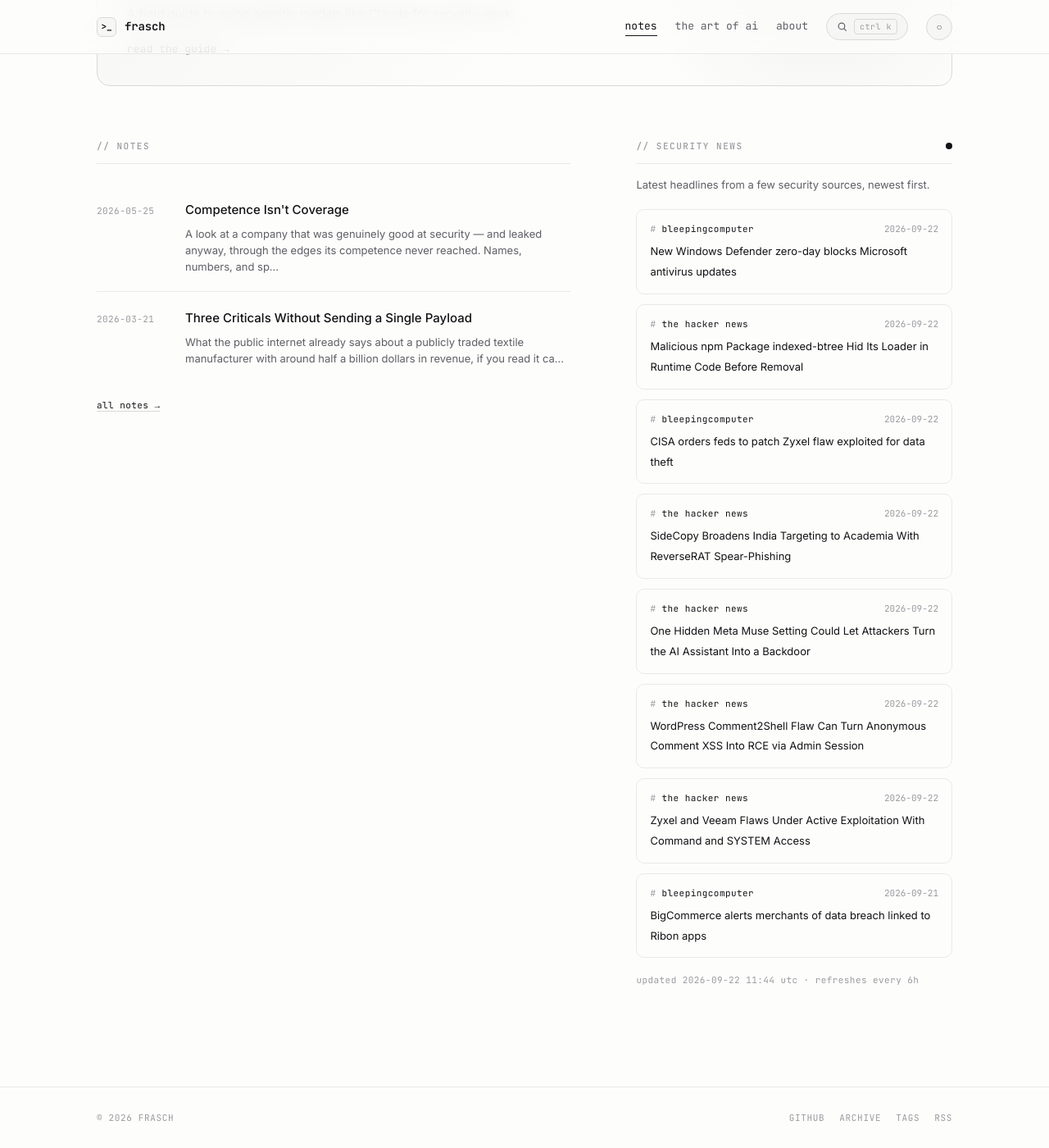
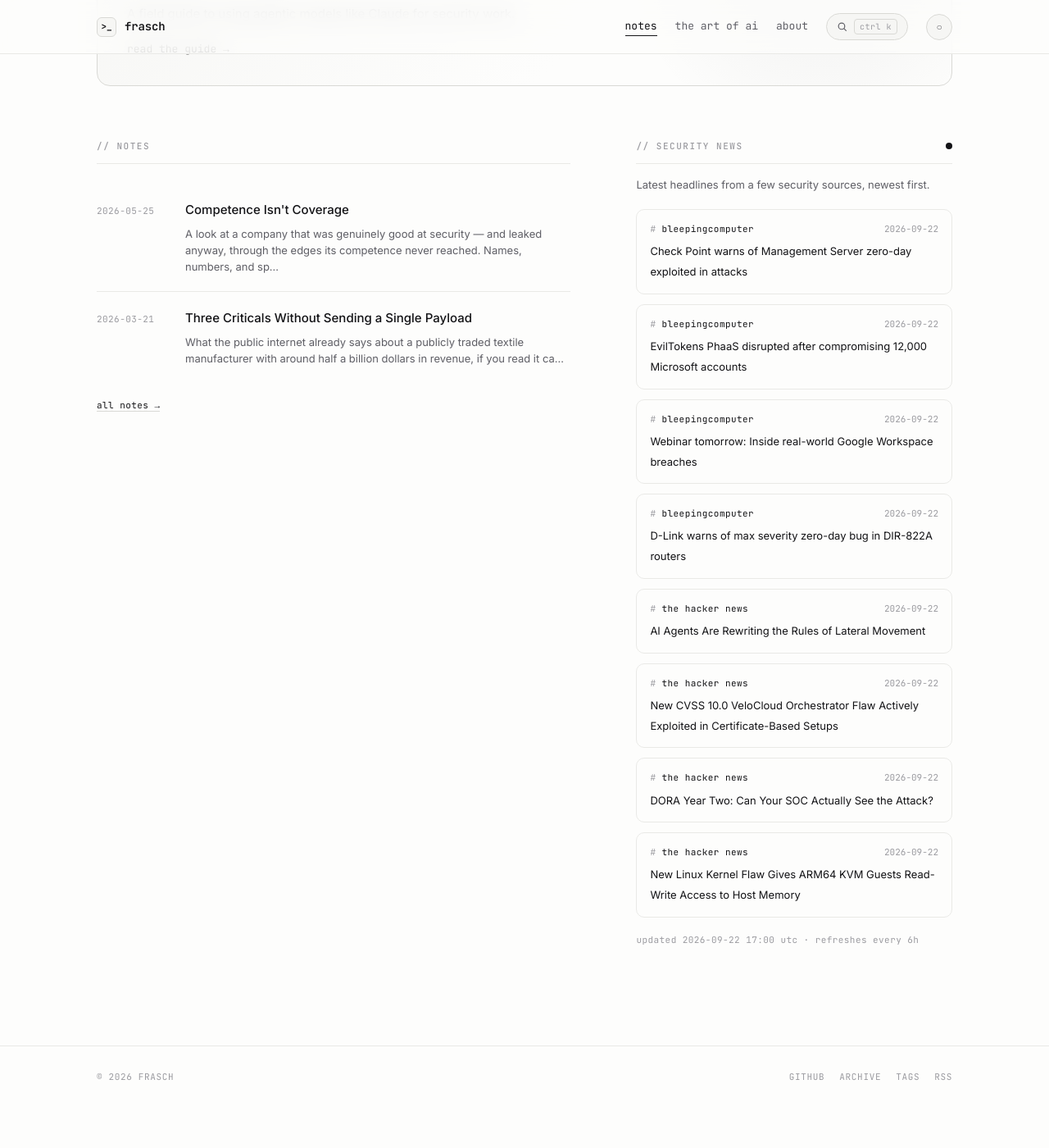
Before and after one commit to whoisfrasch/frasch, a Jekyll site: the page built from index.html, in a window 1280 px wide and 1400 px high, scrolled down 615 px. Shown: the whole window at 82% size. Built offline with Jekyll 4.4.1, drawn with Linux system fonts in a browser that asks for light colours; after the commit the page ends 1965 px from its top, so only the background shows below that.

Commit message:
Refresh security news feed

```diff
--- a/_data/news.json
+++ b/_data/news.json
@@ -1,53 +1,53 @@
 {
-  "updated": "2026-09-22T11:44:33Z",
+  "updated": "2026-09-22T17:00:23Z",
   "items": [
     {
       "source": "bleepingcomputer",
-      "title": "New Windows Defender zero-day blocks Microsoft antivirus updates",
-      "link": "https://www.bleepingcomputer.com/news/security/new-windows-defender-zero-day-blocks-microsoft-antivirus-updates/",
-      "date": "2026-09-22T09:55:11Z"
+      "title": "Check Point warns of Management Server zero-day exploited in attacks",
+      "link": "https://www.bleepingcomputer.com/news/security/check-point-patches-management-server-zero-day-exploited-in-attacks/",
+      "date": "2026-09-22T16:32:47Z"
+    },
+    {
+      "source": "bleepingcomputer",
+      "title": "EvilTokens PhaaS disrupted after compromising 12,000 Microsoft accounts",
+      "link": "https://www.bleepingcomputer.com/news/security/eviltokens-phaas-disrupted-after-compromising-12-000-microsoft-accounts/",
+      "date": "2026-09-22T15:00:00Z"
+    },
+    {
+      "source": "bleepingcomputer",
+      "title": "Webinar tomorrow: Inside real-world Google Workspace breaches",
+      "link": "https://www.bleepingcomputer.com/news/security/webinar-tomorrow-inside-real-world-google-workspace-breaches/",
+      "date": "2026-09-22T12:57:07Z"
+    },
+    {
+      "source": "bleepingcomputer",
+      "title": "D-Link warns of max severity zero-day bug in DIR-822A routers",
+      "link": "https://www.bleepingcomputer.com/news/security/d-link-warns-of-max-severity-zero-day-bug-in-dir-822a-routers/",
+      "date": "2026-09-22T12:48:06Z"
     },
     {
       "source": "the hacker news",
-      "title": "Malicious npm Package indexed-btree Hid Its Loader in Runtime Code Before Removal",
-      "link": "https://thehackernews.com/2026/09/malicious-npm-package-indexed-btree-hid.html",
-      "date": "2026-09-22T09:38:18Z"
-    },
-    {
-      "source": "bleepingcomputer",
-      "title": "CISA orders feds to patch Zyxel flaw exploited for data theft",
-      "link": "https://www.bleepingcomputer.com/news/security/cisa-orders-feds-to-patch-actively-exploited-zyxel-flaw-by-thursday/",
-      "date": "2026-09-22T08:53:09Z"
+      "title": "AI Agents Are Rewriting the Rules of Lateral Movement",
+      "link": "https://thehackernews.com/2026/09/ai-agents-are-rewriting-rules-of.html",
+      "date": "2026-09-22T12:30:00Z"
     },
     {
       "source": "the hacker news",
-      "title": "SideCopy Broadens India Targeting to Academia With ReverseRAT Spear-Phishing",
-      "link": "https://thehackernews.com/2026/09/sidecopy-broadens-india-targeting-to.html",
-      "date": "2026-09-22T07:52:03Z"
+      "title": "New CVSS 10.0 VeloCloud Orchestrator Flaw Actively Exploited in Certificate-Based Setups",
+      "link": "https://thehackernews.com/2026/09/new-cvss-100-velocloud-orchestrator.html",
+      "date": "2026-09-22T12:29:00Z"
     },
     {
       "source": "the hacker news",
-      "title": "One Hidden Meta Muse Setting Could Let Attackers Turn the AI Assistant Into a Backdoor",
-      "link": "https://thehackernews.com/2026/09/one-hidden-meta-muse-setting-could-let.html",
-      "date": "2026-09-22T06:33:57Z"
+      "title": "DORA Year Two: Can Your SOC Actually See the Attack?",
+      "link": "https://thehackernews.com/2026/09/dora-year-two-can-your-soc-actually-see.html",
+      "date": "2026-09-22T11:45:00Z"
     },
     {
       "source": "the hacker news",
-      "title": "WordPress Comment2Shell Flaw Can Turn Anonymous Comment XSS Into RCE via Admin Session",
-      "link": "https://thehackernews.com/2026/09/wordpress-comment2shell-flaw-can-turn.html",
-      "date": "2026-09-22T06:03:14Z"
-    },
-    {
-      "source": "the hacker news",
-      "title": "Zyxel and Veeam Flaws Under Active Exploitation With Command and SYSTEM Access",
-      "link": "https://thehackernews.com/2026/09/zyxel-and-veeam-flaws-under-active.html",
-      "date": "2026-09-22T05:31:59Z"
-    },
-    {
-      "source": "bleepingcomputer",
-      "title": "BigCommerce alerts merchants of data breach linked to Ribon apps",
-      "link": "https://www.bleepingcomputer.com/news/security/bigcommerce-alerts-merchants-of-data-breach-linked-to-ribon-apps/",
-      "date": "2026-09-21T21:18:49Z"
+      "title": "New Linux Kernel Flaw Gives ARM64 KVM Guests Read-Write Access to Host Memory",
+      "link": "https://thehackernews.com/2026/09/new-linux-kernel-flaw-gives-arm64-kvm.html",
+      "date": "2026-09-22T11:38:40Z"
     }
   ]
 }
```
